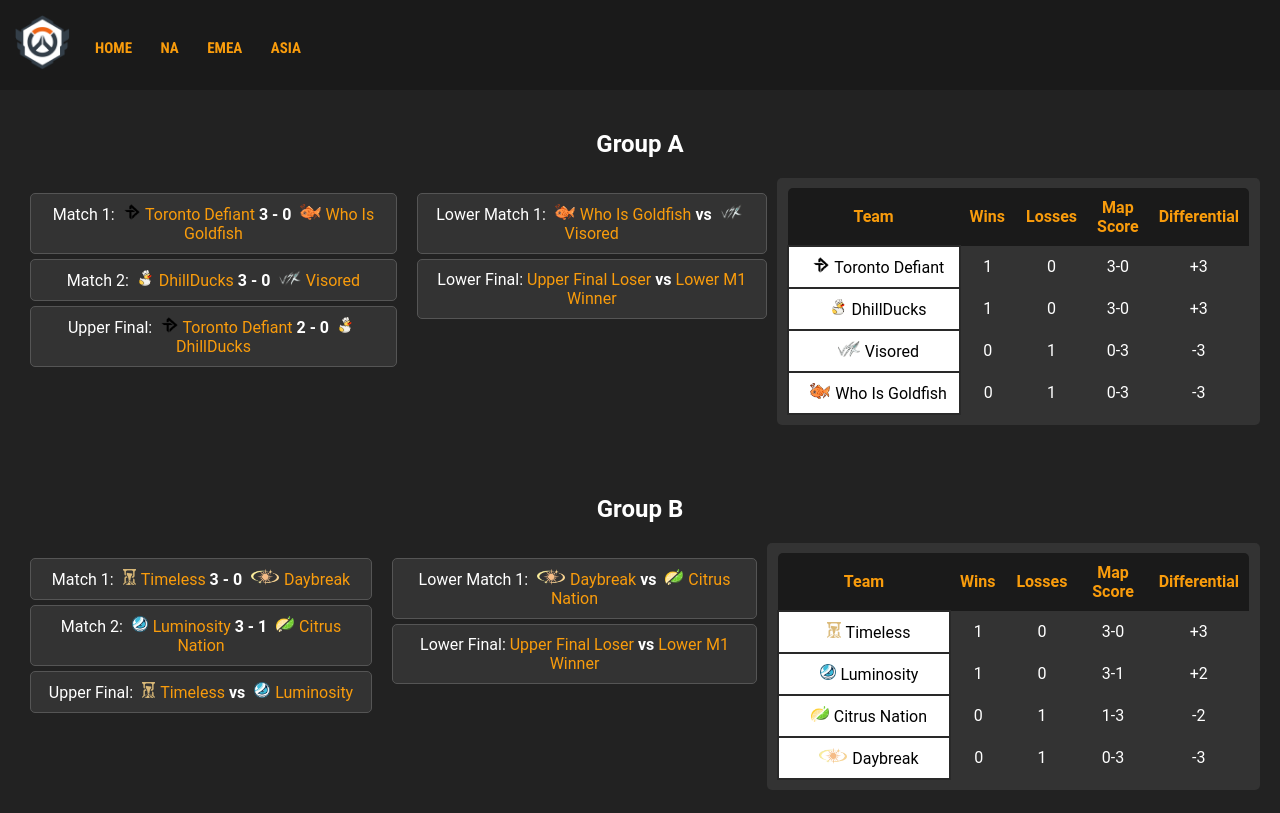
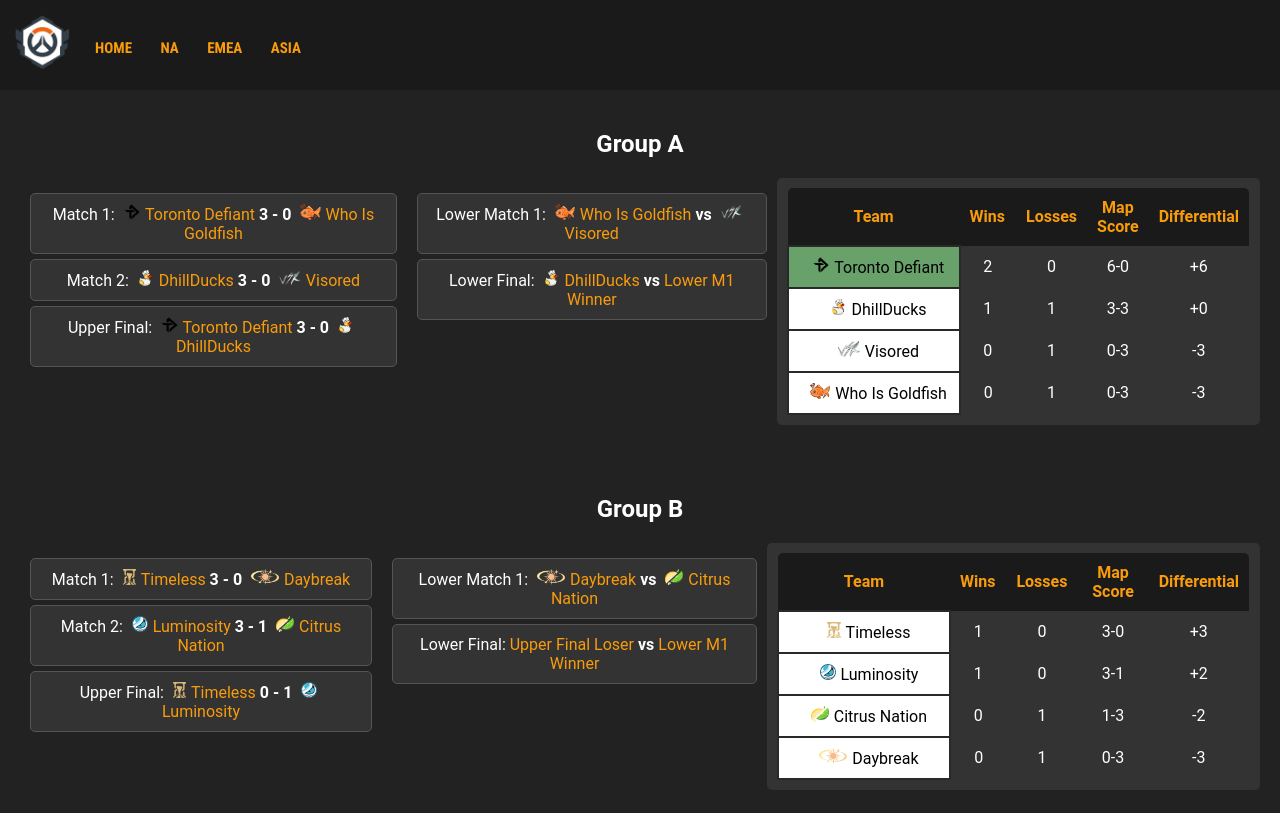
Before and after one commit to itsPhysikz/OWCS, a plain HTML site: page NA.html in a window 1280 px wide. Shown: the top 813 px of the page. Drawn offline with Linux system fonts and the light colour scheme.

Commit message:
Add files via upload

```diff
--- a/NA.html
+++ b/NA.html
@@ -105,12 +105,12 @@
                 <div class="upper-bracket">
                     <div class="match">Match 1: <img src="images/toronto_defiant_logo.png" alt="Toronto Defiant Logo"><a>Toronto Defiant</a> <b>3 - 0</b> <img src="images/who_is_goldfish_logo.png" alt="Who Is Goldfish Logo"><a>Who Is Goldfish</a></div>
                     <div class="match">Match 2: <img src="images/dhillducks_logo.png" alt="DhillDucks Logo"><a>DhillDucks</a> <b>3 - 0</b> <img src="images/visored_logo.png" alt="Visored Logo"><a>Visored</a></div>
-                    <div class="match">Upper Final: <img src="images/toronto_defiant_logo.png" alt="Toronto Defiant Logo"><a>Toronto Defiant</a> <b>2 - 0</b> <img src="images/dhillducks_logo.png" alt="DhillDucks Logo"><a>DhillDucks</a>
+                    <div class="match">Upper Final: <img src="images/toronto_defiant_logo.png" alt="Toronto Defiant Logo"><a>Toronto Defiant</a> <b>3 - 0</b> <img src="images/dhillducks_logo.png" alt="DhillDucks Logo"><a>DhillDucks</a>
                     </div>
                 </div>
                 <div class="lower-bracket">
                     <div class="match">Lower Match 1: <img src="images/who_is_goldfish_logo.png" alt="Who Is Goldfish Logo"><a>Who Is Goldfish</a> <b>vs</b> <img src="images/visored_logo.png" alt="Visored Logo"><a>Visored</a> </div>
-                    <div class="match">Lower Final: <a>Upper Final Loser</a> <b>vs</b> <a>Lower M1 Winner</a> </div>
+                    <div class="match">Lower Final: <img src="images/dhillducks_logo.png" alt="DhillDucks Logo"><a>DhillDucks</a> <b>vs</b> <a>Lower M1 Winner</a> </div>
                 </div>
                 <div class="group-standings">
                     <table>
@@ -125,18 +125,18 @@
                         </thead>
                         <tbody>
                             <tr>
-                                <td class="neutral"><img src="images/toronto_defiant_logo.png" alt="Toronto Defiant Logo">Toronto Defiant</td>
-                                <td>1</td>
+                                <td class="qualified"><img src="images/toronto_defiant_logo.png" alt="Toronto Defiant Logo">Toronto Defiant</td>
+                                <td>2</td>
                                 <td>0</td>
-                                <td>3-0</td>
-                                <td>+3</td>
+                                <td>6-0</td>
+                                <td>+6</td>
                             </tr>
                             <tr>
                                 <td class="neutral"><img src="images/dhillducks_logo.png" alt="DhillDucks Logo">DhillDucks</td>
                                 <td>1</td>
-                                <td>0</td>
-                                <td>3-0</td>
-                                <td>+3</td>
+                                <td>1</td>
+                                <td>3-3</td>
+                                <td>+0</td>
                             </tr>
                             <tr>
                                 <td class="neutral"><img src="images/visored_logo.png" alt="Visored Logo">Visored</td>
@@ -165,7 +165,7 @@
                 <div class="upper-bracket">
                     <div class="match">Match 1: <img src="images/timeless_logo.png" alt="Timeless Logo"><a>Timeless</a> <b>3 - 0</b> <img src="images/daybreak_logo.png" alt="Daybreak Logo"><a>Daybreak</a></div>
                     <div class="match">Match 2: <img src="images/LG_logo.png" alt="Luminosity Logo"><a>Luminosity</a> <b>3 - 1</b> <img src="images/citrus_nation_logo.png" alt="Citrus Nation Logo"><a>Citrus Nation</a></div>
-                    <div class="match">Upper Final: <img src="images/timeless_logo.png" alt="Timeless Logo"><a>Timeless</a> <b>vs</b> <img src="images/LG_logo.png" alt="Luminosity Logo"><a>Luminosity</a>
+                    <div class="match">Upper Final: <img src="images/timeless_logo.png" alt="Timeless Logo"><a>Timeless</a> <b>0 - 1</b> <img src="images/LG_logo.png" alt="Luminosity Logo"><a>Luminosity</a>
                     </div>
                 </div>
                 <div class="lower-bracket">
```
